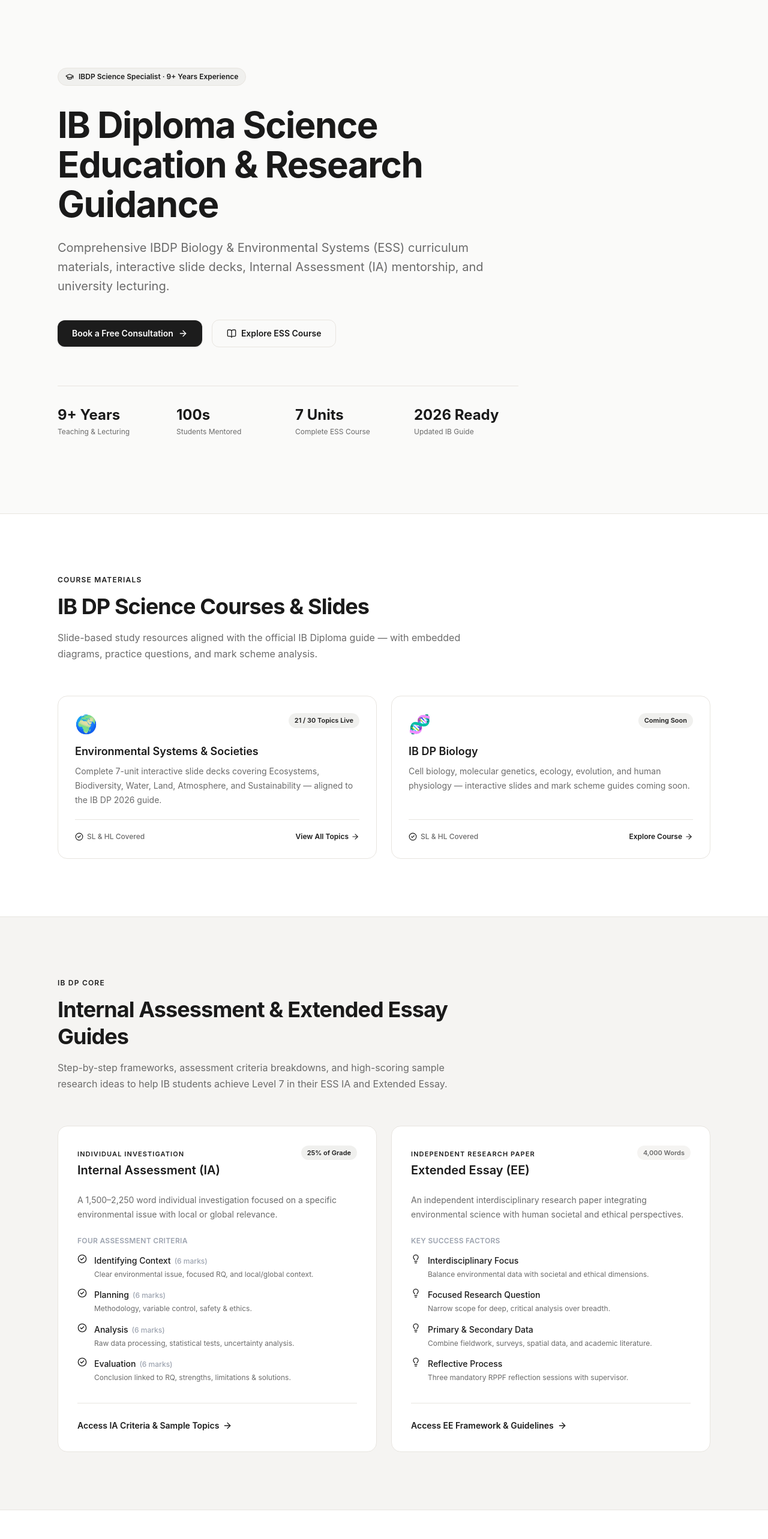
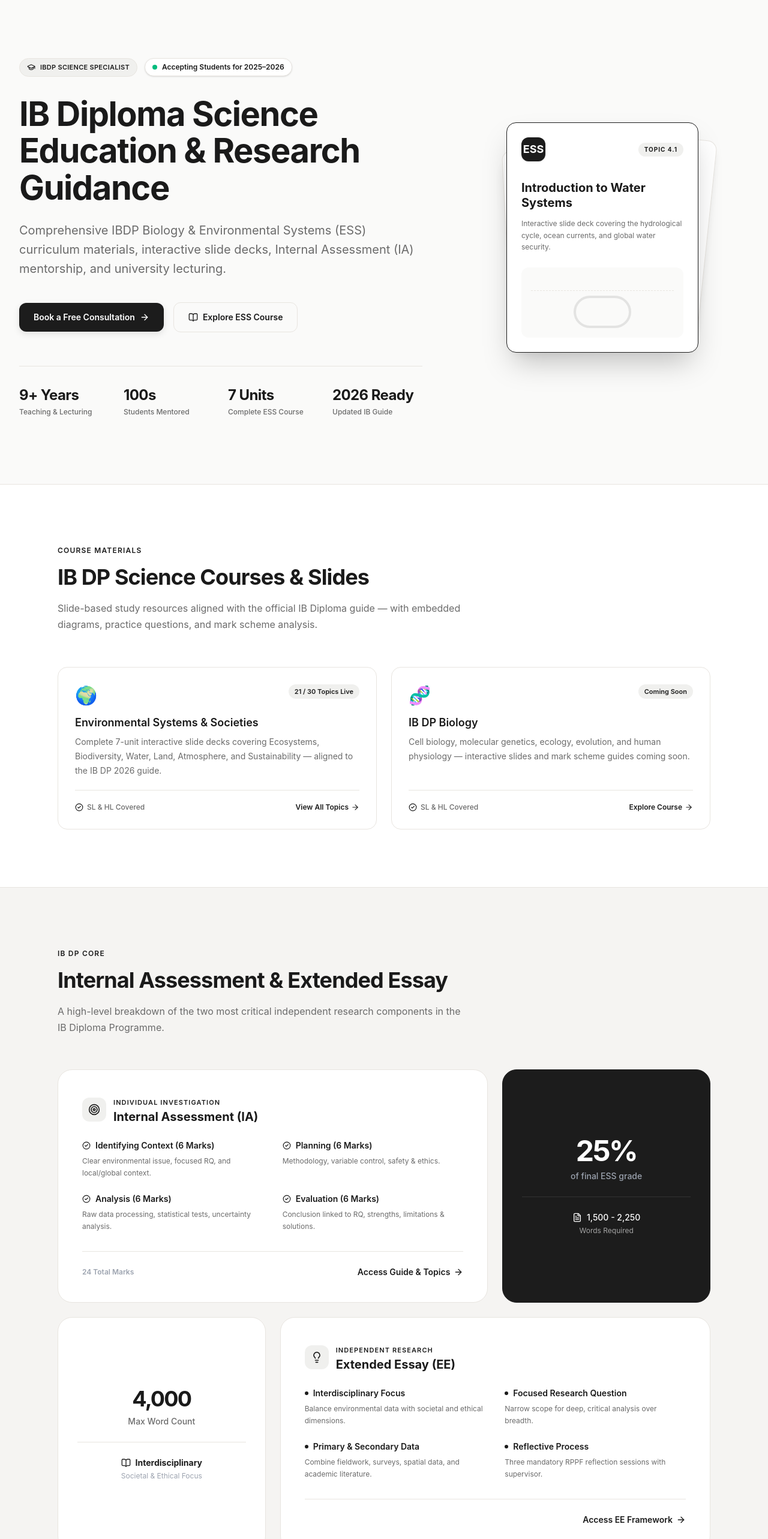
Before and after one commit to monikamehta610/monikamehta, a Next.js app: page / in a window 1280 px wide. Shown: the part 80-2646 px from the top of the page at 60% size. Built offline with nearby package versions, Linux system fonts and the light colour scheme.

Commit message:
UI: Revamp IA/EE guide to Bento Grid and upgrade Hero with visual asset & status pill

```diff
--- a/src/components/Hero.tsx
+++ b/src/components/Hero.tsx
@@ -1,28 +1,38 @@
 import Link from "next/link";
-import { ArrowRight, CheckCircle2, Award, BookOpen, GraduationCap } from "lucide-react";
+import { ArrowRight, BookOpen, GraduationCap, CheckCircle2, Layers } from "lucide-react";
 
 export default function Hero() {
   return (
-    <section className="py-24 sm:py-32 relative overflow-hidden" style={{ background: "#FAFAF9" }}>
-      <div className="max-w-6xl mx-auto px-6 lg:px-8">
-        <div className="max-w-3xl">
+    <section className="py-20 sm:py-28 relative overflow-hidden" style={{ background: "#FAFAF9" }}>
+      <div className="max-w-7xl mx-auto px-6 lg:px-8">
+        <div className="grid grid-cols-1 lg:grid-cols-12 gap-12 lg:gap-8 items-center">
 
-          {/* Audience pill */}
+          {/* Left: Text Content */}
+          <div className="lg:col-span-7 max-w-2xl">
+            {/* Status pills */}
+            <div className="flex flex-wrap items-center gap-3 mb-8">
               <div
-            className="inline-flex items-center gap-2 px-3 py-1.5 rounded-full text-xs font-semibold mb-8 border"
-            style={{
-              background: "#F0F0EE",
-              borderColor: "#E8E5E0",
-              color: "#1C1C1C",
-            }}
+                className="inline-flex items-center gap-2 px-3 py-1.5 rounded-full text-[11px] font-semibold tracking-wide uppercase border"
+                style={{ background: "#F0F0EE", borderColor: "#E8E5E0", color: "#1C1C1C" }}
               >
                 <GraduationCap className="w-3.5 h-3.5" style={{ color: "#1C1C1C" }} />
-            <span>IBDP Science Specialist · 9+ Years Experience</span>
+                <span>IBDP Science Specialist</span>
+              </div>
+              <div
+                className="inline-flex items-center gap-2 px-3 py-1.5 rounded-full text-xs font-semibold border shadow-sm transition-transform hover:scale-105"
+                style={{ background: "#FFFFFF", borderColor: "#E8E5E0", color: "#1A1A1A" }}
+              >
+                <span className="relative flex h-2 w-2">
+                  <span className="animate-ping absolute inline-flex h-full w-full rounded-full bg-emerald-400 opacity-75"></span>
+                  <span className="relative inline-flex rounded-full h-2 w-2 bg-emerald-500"></span>
+                </span>
+                Accepting Students for 2025–2026
+              </div>
             </div>
 
             {/* Main headline */}
             <h1
-            className="text-4xl sm:text-6xl font-bold tracking-tight leading-[1.1]"
+              className="text-4xl sm:text-5xl lg:text-[3.5rem] font-bold tracking-tight leading-[1.1]"
               style={{ color: "#1A1A1A" }}
             >
               IB Diploma Science Education & Research Guidance
@@ -36,11 +46,11 @@ export default function Hero() {
               Comprehensive IBDP Biology & Environmental Systems (ESS) curriculum materials, interactive slide decks, Internal Assessment (IA) mentorship, and university lecturing.
             </p>
 
-          {/* Primary CTA + Secondary Link */}
+            {/* CTAs */}
             <div className="mt-10 flex flex-wrap items-center gap-4">
               <Link
                 href="/#contact"
-              className="inline-flex items-center gap-2 px-6 py-3 rounded-xl text-white font-semibold text-sm transition-opacity hover:opacity-90 shadow-sm"
+                className="inline-flex items-center gap-2 px-6 py-3.5 rounded-xl text-white font-semibold text-sm transition-all hover:bg-black hover:-translate-y-0.5 shadow-[0_4px_12px_rgba(0,0,0,0.1)]"
                 style={{ background: "#1C1C1C" }}
               >
                 Book a Free Consultation
@@ -49,11 +59,11 @@ export default function Hero() {
 
               <Link
                 href="/courses/ess"
-              className="inline-flex items-center gap-2 px-6 py-3 rounded-xl font-semibold text-sm border transition-colors hover:bg-white"
+                className="inline-flex items-center gap-2 px-6 py-3.5 rounded-xl font-semibold text-sm border transition-all hover:bg-white hover:border-[#1C1C1C]"
                 style={{
                   borderColor: "#E8E5E0",
                   color: "#1A1A1A",
-                background: "#FAFAF9",
+                  background: "transparent",
                 }}
               >
                 <BookOpen className="w-4 h-4" style={{ color: "#1C1C1C" }} />
@@ -63,24 +73,95 @@ export default function Hero() {
 
             {/* Trust proof points */}
             <div
-            className="mt-16 pt-8 border-t grid grid-cols-2 sm:grid-cols-4 gap-6"
+              className="mt-14 pt-8 border-t grid grid-cols-2 sm:grid-cols-4 gap-6"
               style={{ borderColor: "#E8E5E0" }}
             >
               <div>
-              <div className="text-2xl font-bold" style={{ color: "#1A1A1A" }}>9+ Years</div>
-              <div className="text-xs mt-1" style={{ color: "#6B6B6B" }}>Teaching & Lecturing</div>
+                <div className="text-2xl font-bold tracking-tight" style={{ color: "#1A1A1A" }}>9+ Years</div>
+                <div className="text-xs mt-1 font-medium" style={{ color: "#6B6B6B" }}>Teaching & Lecturing</div>
               </div>
               <div>
-              <div className="text-2xl font-bold" style={{ color: "#1A1A1A" }}>100s</div>
-              <div className="text-xs mt-1" style={{ color: "#6B6B6B" }}>Students Mentored</div>
+                <div className="text-2xl font-bold tracking-tight" style={{ color: "#1A1A1A" }}>100s</div>
+                <div className="text-xs mt-1 font-medium" style={{ color: "#6B6B6B" }}>Students Mentored</div>
               </div>
               <div>
-              <div className="text-2xl font-bold" style={{ color: "#1A1A1A" }}>7 Units</div>
-              <div className="text-xs mt-1" style={{ color: "#6B6B6B" }}>Complete ESS Course</div>
+                <div className="text-2xl font-bold tracking-tight" style={{ color: "#1A1A1A" }}>7 Units</div>
+                <div className="text-xs mt-1 font-medium" style={{ color: "#6B6B6B" }}>Complete ESS Course</div>
               </div>
               <div>
-              <div className="text-2xl font-bold" style={{ color: "#1A1A1A" }}>2026 Ready</div>
-              <div className="text-xs mt-1" style={{ color: "#6B6B6B" }}>Updated IB Guide</div>
+                <div className="text-2xl font-bold tracking-tight" style={{ color: "#1A1A1A" }}>2026 Ready</div>
+                <div className="text-xs mt-1 font-medium" style={{ color: "#6B6B6B" }}>Updated IB Guide</div>
+              </div>
+            </div>
+          </div>
+
+          {/* Right: Visual Asset (Abstract layered slide UI) */}
+          <div className="lg:col-span-5 relative hidden lg:block h-[500px] w-full">
+            <div className="absolute inset-0 flex items-center justify-center">
+
+              {/* Back Card */}
+              <div
+                className="absolute w-72 h-80 rounded-2xl border shadow-lg transform rotate-6 translate-x-8 -translate-y-4 transition-transform duration-700 hover:rotate-12 hover:translate-x-12"
+                style={{ background: "#FFFFFF", borderColor: "#E8E5E0", zIndex: 1 }}
+              >
+                <div className="p-5 h-full flex flex-col opacity-40">
+                  <div className="w-8 h-8 rounded-lg mb-4" style={{ background: "#F0F0EE" }} />
+                  <div className="w-3/4 h-3 rounded-full mb-3" style={{ background: "#E8E5E0" }} />
+                  <div className="w-1/2 h-3 rounded-full mb-6" style={{ background: "#E8E5E0" }} />
+                  <div className="flex-1 rounded-xl" style={{ background: "#FAFAF9" }} />
+                </div>
+              </div>
+
+              {/* Middle Card */}
+              <div
+                className="absolute w-72 h-80 rounded-2xl border shadow-xl transform -rotate-3 -translate-x-4 translate-y-2 transition-transform duration-700 hover:-rotate-6 hover:-translate-x-8"
+                style={{ background: "#FFFFFF", borderColor: "#E8E5E0", zIndex: 2 }}
+              >
+                <div className="p-5 h-full flex flex-col opacity-70">
+                  <div className="w-8 h-8 rounded-lg mb-4 flex items-center justify-center" style={{ background: "#F0F0EE" }}>
+                    <Layers className="w-4 h-4 text-gray-400" />
+                  </div>
+                  <div className="w-2/3 h-4 rounded-full mb-3" style={{ background: "#E8E5E0" }} />
+                  <div className="w-full h-2 rounded-full mb-2" style={{ background: "#FAFAF9" }} />
+                  <div className="w-4/5 h-2 rounded-full mb-6" style={{ background: "#FAFAF9" }} />
+                  <div className="flex-1 rounded-xl border border-dashed flex items-center justify-center" style={{ borderColor: "#E8E5E0", background: "#FAFAF9" }}>
+                     <CheckCircle2 className="w-8 h-8 text-gray-200" />
+                  </div>
+                </div>
+              </div>
+
+              {/* Front Main Card */}
+              <div
+                className="absolute w-80 h-96 rounded-2xl border shadow-2xl transform z-10 transition-transform duration-500 hover:-translate-y-2"
+                style={{ background: "#FFFFFF", borderColor: "#1C1C1C", zIndex: 3 }}
+              >
+                <div className="p-6 h-full flex flex-col">
+                  <div className="flex items-center justify-between mb-8">
+                    <div className="w-10 h-10 rounded-xl flex items-center justify-center text-white font-bold text-lg shadow-sm" style={{ background: "#1C1C1C" }}>
+                      ESS
+                    </div>
+                    <span className="text-[10px] font-bold uppercase tracking-widest px-2.5 py-1 rounded-full" style={{ background: "#F0F0EE", color: "#1C1C1C" }}>
+                      Topic 4.1
+                    </span>
+                  </div>
+
+                  <h3 className="text-xl font-bold leading-tight mb-3" style={{ color: "#1A1A1A" }}>
+                    Introduction to Water Systems
+                  </h3>
+                  <p className="text-xs leading-relaxed mb-6" style={{ color: "#6B6B6B" }}>
+                    Interactive slide deck covering the hydrological cycle, ocean currents, and global water security.
+                  </p>
+
+                  <div className="flex-1 rounded-xl overflow-hidden relative" style={{ background: "#FAFAF9" }}>
+                    {/* Mock diagram */}
+                    <div className="absolute inset-0 flex flex-col items-center justify-center p-4">
+                      <div className="w-full h-1/2 border-b border-dashed mb-2" style={{ borderColor: "#E8E5E0" }} />
+                      <div className="w-24 h-24 rounded-full border-4 opacity-10" style={{ borderColor: "#1C1C1C" }} />
+                    </div>
+                  </div>
+                </div>
+              </div>
+
             </div>
           </div>
 
--- a/src/components/IaEeGuide.tsx
+++ b/src/components/IaEeGuide.tsx
@@ -1,11 +1,11 @@
 import Link from "next/link";
-import { ArrowRight, CheckCircle2, Lightbulb } from "lucide-react";
+import { ArrowRight, CheckCircle2, Lightbulb, FileText, Target, BookOpen } from "lucide-react";
 
 const IA_CRITERIA = [
-  { name: "Identifying Context", marks: "6 marks", desc: "Clear environmental issue, focused RQ, and local/global context." },
-  { name: "Planning", marks: "6 marks", desc: "Methodology, variable control, safety & ethics." },
-  { name: "Analysis", marks: "6 marks", desc: "Raw data processing, statistical tests, uncertainty analysis." },
-  { name: "Evaluation", marks: "6 marks", desc: "Conclusion linked to RQ, strengths, limitations & solutions." },
+  { name: "Identifying Context", desc: "Clear environmental issue, focused RQ, and local/global context." },
+  { name: "Planning", desc: "Methodology, variable control, safety & ethics." },
+  { name: "Analysis", desc: "Raw data processing, statistical tests, uncertainty analysis." },
+  { name: "Evaluation", desc: "Conclusion linked to RQ, strengths, limitations & solutions." },
 ];
 
 const EE_FACTORS = [
@@ -36,155 +36,116 @@ export default function IaEeGuide() {
             className="mt-3 text-3xl sm:text-4xl font-bold tracking-tight leading-tight"
             style={{ color: "#1A1A1A" }}
           >
-            Internal Assessment & Extended Essay Guides
+            Internal Assessment & Extended Essay
           </h2>
           <p
             className="mt-4 text-base leading-relaxed"
             style={{ color: "#6B6B6B", lineHeight: "1.7" }}
           >
-            Step-by-step frameworks, assessment criteria breakdowns, and high-scoring sample research ideas to help IB students achieve Level 7 in their ESS IA and Extended Essay.
+            A high-level breakdown of the two most critical independent research components in the IB Diploma Programme.
           </p>
         </div>
 
-        {/* Two cards */}
-        <div className="grid grid-cols-1 md:grid-cols-2 gap-6">
+        {/* Bento Grid */}
+        <div className="grid grid-cols-1 md:grid-cols-3 gap-6 auto-rows-fr">
 
-          {/* IA Card */}
+          {/* Tile 1: IA Hero (Col span 2) */}
           <div
-            className="rounded-2xl border p-8 flex flex-col justify-between transition-all duration-200 hover:border-[#1C1C1C]"
+            className="md:col-span-2 rounded-3xl border p-8 md:p-10 flex flex-col justify-between transition-all duration-300 hover:shadow-md"
             style={{ background: "#FFFFFF", borderColor: "#E8E5E0" }}
           >
-            <div className="space-y-6">
-              {/* Header */}
-              <div className="flex items-start justify-between">
+            <div>
+              <div className="flex items-center gap-3 mb-6">
+                <div className="w-10 h-10 rounded-xl flex items-center justify-center" style={{ background: "#F0F0EE" }}>
+                  <Target className="w-5 h-5" style={{ color: "#1C1C1C" }} />
+                </div>
                 <div>
-                  <span
-                    className="text-[11px] font-semibold uppercase tracking-widest"
-                    style={{ color: "#1C1C1C" }}
-                  >
-                    Individual Investigation
-                  </span>
-                  <h3
-                    className="mt-1 text-xl font-semibold leading-snug"
-                    style={{ color: "#1A1A1A" }}
-                  >
-                    Internal Assessment (IA)
-                  </h3>
+                  <span className="text-[11px] font-semibold uppercase tracking-widest" style={{ color: "#1C1C1C" }}>Individual Investigation</span>
+                  <h3 className="text-xl font-bold" style={{ color: "#1A1A1A" }}>Internal Assessment (IA)</h3>
                 </div>
-                <span
-                  className="text-[11px] font-semibold px-2.5 py-1 rounded-full flex-shrink-0 ml-4"
-                  style={{ background: "#F0F0EE", color: "#1C1C1C" }}
-                >
-                  25% of Grade
-                </span>
               </div>
-
-              <p className="text-sm leading-relaxed" style={{ color: "#6B6B6B", lineHeight: "1.7" }}>
-                A 1,500–2,250 word individual investigation focused on a specific environmental issue with local or global relevance.
-              </p>
-
-              {/* Criteria */}
-              <div className="space-y-3">
-                <p className="text-xs font-semibold uppercase tracking-wide" style={{ color: "#9CA3AF" }}>
-                  Four Assessment Criteria
-                </p>
-                {IA_CRITERIA.map((c) => (
-                  <div key={c.name} className="flex items-start gap-3">
-                    <CheckCircle2 className="w-4 h-4 mt-0.5 flex-shrink-0" style={{ color: "#1C1C1C" }} />
-                    <div>
-                      <span className="text-sm font-medium" style={{ color: "#1A1A1A" }}>
-                        {c.name}
-                      </span>
-                      <span className="text-xs ml-1.5 font-medium" style={{ color: "#9CA3AF" }}>
-                        ({c.marks})
-                      </span>
-                      <p className="text-xs mt-0.5 leading-relaxed" style={{ color: "#6B6B6B" }}>
-                        {c.desc}
-                      </p>
-                    </div>
+              <div className="grid grid-cols-1 sm:grid-cols-2 gap-x-8 gap-y-6">
+                {IA_CRITERIA.map((c, i) => (
+                  <div key={i}>
+                    <h4 className="text-sm font-semibold flex items-center gap-2 mb-1.5" style={{ color: "#1A1A1A" }}>
+                      <CheckCircle2 className="w-3.5 h-3.5" style={{ color: "#1C1C1C" }} />
+                      {c.name} (6 Marks)
+                    </h4>
+                    <p className="text-xs leading-relaxed" style={{ color: "#6B6B6B" }}>{c.desc}</p>
                   </div>
                 ))}
               </div>
             </div>
-
-            <div className="mt-8 pt-6 border-t" style={{ borderColor: "#E8E5E0" }}>
-              <Link
-                href="/courses/ess#ia-guide"
-                className="inline-flex items-center gap-1.5 text-sm font-semibold transition-opacity hover:opacity-75"
-                style={{ color: "#1C1C1C" }}
-              >
-                Access IA Criteria & Sample Topics
-                <ArrowRight className="w-4 h-4" />
+            <div className="mt-8 pt-6 border-t flex items-center justify-between" style={{ borderColor: "#E8E5E0" }}>
+              <span className="text-xs font-semibold" style={{ color: "#9CA3AF" }}>24 Total Marks</span>
+              <Link href="/courses/ess#ia-guide" className="inline-flex items-center gap-1.5 text-sm font-semibold transition-opacity hover:opacity-75" style={{ color: "#1C1C1C" }}>
+                Access Guide & Topics <ArrowRight className="w-4 h-4" />
               </Link>
             </div>
           </div>
 
-          {/* EE Card */}
+          {/* Tile 2: IA Stats (Col span 1) */}
           <div
-            className="rounded-2xl border p-8 flex flex-col justify-between transition-all duration-200 hover:border-[#1C1C1C]"
+            className="md:col-span-1 rounded-3xl border p-8 flex flex-col justify-center items-center text-center transition-all duration-300 hover:shadow-md"
+            style={{ background: "#1C1C1C", borderColor: "#1C1C1C" }}
+          >
+             <h3 className="text-5xl font-bold tracking-tighter mb-2" style={{ color: "#FFFFFF" }}>25%</h3>
+             <p className="text-sm font-medium mb-6" style={{ color: "#9CA3AF" }}>of final ESS grade</p>
+             <div className="w-full h-px bg-white/10 mb-6" />
+             <div className="flex items-center justify-center gap-2 text-sm font-medium text-white mb-1">
+               <FileText className="w-4 h-4" /> 1,500 - 2,250
+             </div>
+             <p className="text-xs text-white/60">Words Required</p>
+          </div>
+
+          {/* Tile 3: EE Stats (Col span 1) */}
+          <div
+            className="md:col-span-1 rounded-3xl border p-8 flex flex-col justify-center items-center text-center transition-all duration-300 hover:shadow-md"
             style={{ background: "#FFFFFF", borderColor: "#E8E5E0" }}
           >
-            <div className="space-y-6">
-              {/* Header */}
-              <div className="flex items-start justify-between">
+             <h3 className="text-4xl font-bold tracking-tighter mb-2" style={{ color: "#1A1A1A" }}>4,000</h3>
+             <p className="text-sm font-medium mb-6" style={{ color: "#6B6B6B" }}>Max Word Count</p>
+             <div className="w-full h-px mb-6" style={{ background: "#E8E5E0" }} />
+             <div className="flex items-center justify-center gap-2 text-sm font-bold mb-1" style={{ color: "#1C1C1C" }}>
+               <BookOpen className="w-4 h-4" /> Interdisciplinary
+             </div>
+             <p className="text-xs" style={{ color: "#9CA3AF" }}>Societal & Ethical Focus</p>
+          </div>
+
+          {/* Tile 4: EE Hero (Col span 2) */}
+          <div
+            className="md:col-span-2 rounded-3xl border p-8 md:p-10 flex flex-col justify-between transition-all duration-300 hover:shadow-md"
+            style={{ background: "#FFFFFF", borderColor: "#E8E5E0" }}
+          >
+            <div>
+              <div className="flex items-center gap-3 mb-6">
+                <div className="w-10 h-10 rounded-xl flex items-center justify-center" style={{ background: "#F0F0EE" }}>
+                  <Lightbulb className="w-5 h-5" style={{ color: "#1C1C1C" }} />
+                </div>
                 <div>
-                  <span
-                    className="text-[11px] font-semibold uppercase tracking-widest"
-                    style={{ color: "#1C1C1C" }}
-                  >
-                    Independent Research Paper
-                  </span>
-                  <h3
-                    className="mt-1 text-xl font-semibold leading-snug"
-                    style={{ color: "#1A1A1A" }}
-                  >
-                    Extended Essay (EE)
-                  </h3>
+                  <span className="text-[11px] font-semibold uppercase tracking-widest" style={{ color: "#1C1C1C" }}>Independent Research</span>
+                  <h3 className="text-xl font-bold" style={{ color: "#1A1A1A" }}>Extended Essay (EE)</h3>
                 </div>
-                <span
-                  className="text-[11px] font-semibold px-2.5 py-1 rounded-full flex-shrink-0 ml-4"
-                  style={{ background: "#F5F4F2", color: "#6B6B6B" }}
-                >
-                  4,000 Words
-                </span>
               </div>
-
-              <p className="text-sm leading-relaxed" style={{ color: "#6B6B6B", lineHeight: "1.7" }}>
-                An independent interdisciplinary research paper integrating environmental science with human societal and ethical perspectives.
-              </p>
-
-              {/* Key factors */}
-              <div className="space-y-3">
-                <p className="text-xs font-semibold uppercase tracking-wide" style={{ color: "#9CA3AF" }}>
-                  Key Success Factors
-                </p>
-                {EE_FACTORS.map((f) => (
-                  <div key={f.name} className="flex items-start gap-3">
-                    <Lightbulb className="w-4 h-4 mt-0.5 flex-shrink-0" style={{ color: "#1C1C1C" }} />
-                    <div>
-                      <span className="text-sm font-medium" style={{ color: "#1A1A1A" }}>
-                        {f.name}
-                      </span>
-                      <p className="text-xs mt-0.5 leading-relaxed" style={{ color: "#6B6B6B" }}>
-                        {f.desc}
-                      </p>
-                    </div>
+              <div className="grid grid-cols-1 sm:grid-cols-2 gap-x-8 gap-y-6">
+                {EE_FACTORS.map((f, i) => (
+                  <div key={i}>
+                    <h4 className="text-sm font-semibold flex items-center gap-2 mb-1.5" style={{ color: "#1A1A1A" }}>
+                       <div className="w-1.5 h-1.5 rounded-full" style={{ background: "#1C1C1C" }} />
+                      {f.name}
+                    </h4>
+                    <p className="text-xs leading-relaxed" style={{ color: "#6B6B6B" }}>{f.desc}</p>
                   </div>
                 ))}
               </div>
             </div>
-
-            <div className="mt-8 pt-6 border-t" style={{ borderColor: "#E8E5E0" }}>
-              <Link
-                href="/courses/ess#ee-guide"
-                className="inline-flex items-center gap-1.5 text-sm font-semibold transition-opacity hover:opacity-75"
-                style={{ color: "#1C1C1C" }}
-              >
-                Access EE Framework & Guidelines
-                <ArrowRight className="w-4 h-4" />
+            <div className="mt-8 pt-6 border-t flex items-center justify-end" style={{ borderColor: "#E8E5E0" }}>
+              <Link href="/courses/ess#ee-guide" className="inline-flex items-center gap-1.5 text-sm font-semibold transition-opacity hover:opacity-75" style={{ color: "#1C1C1C" }}>
+                Access EE Framework <ArrowRight className="w-4 h-4" />
               </Link>
             </div>
           </div>
+
         </div>
       </div>
     </section>
```
Lines whose indentation alone changed are shown as unchanged.
